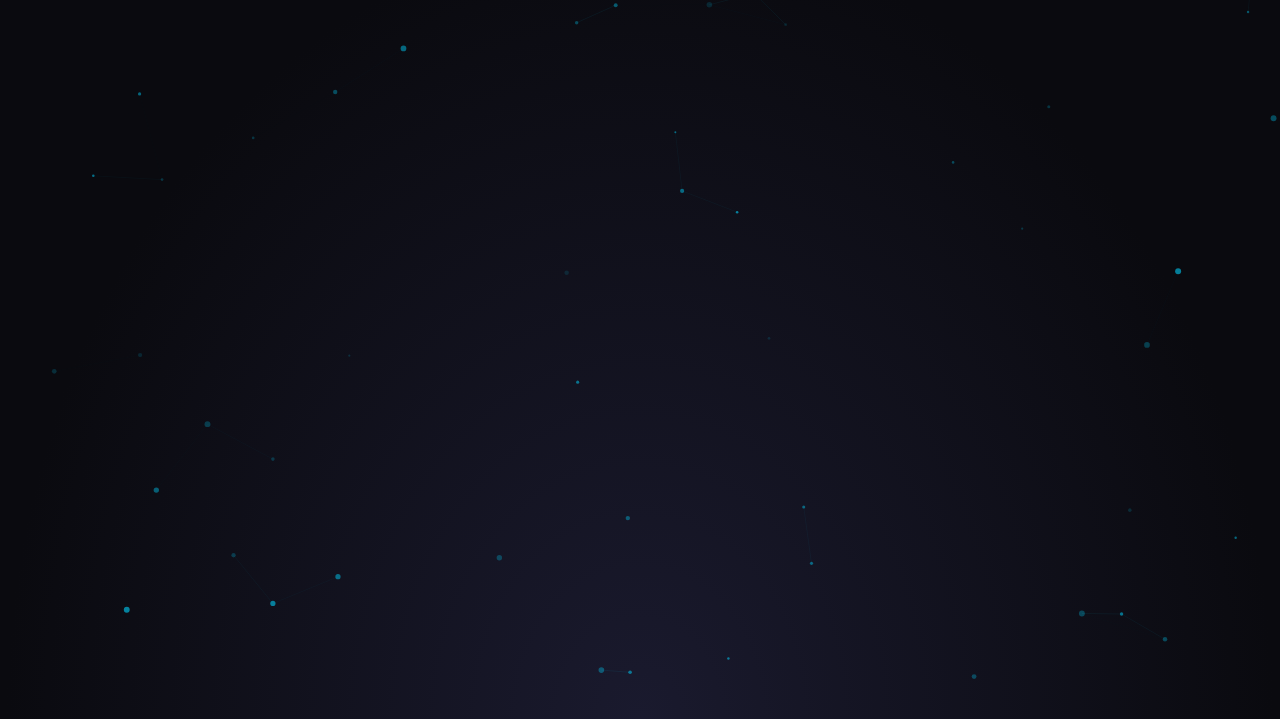
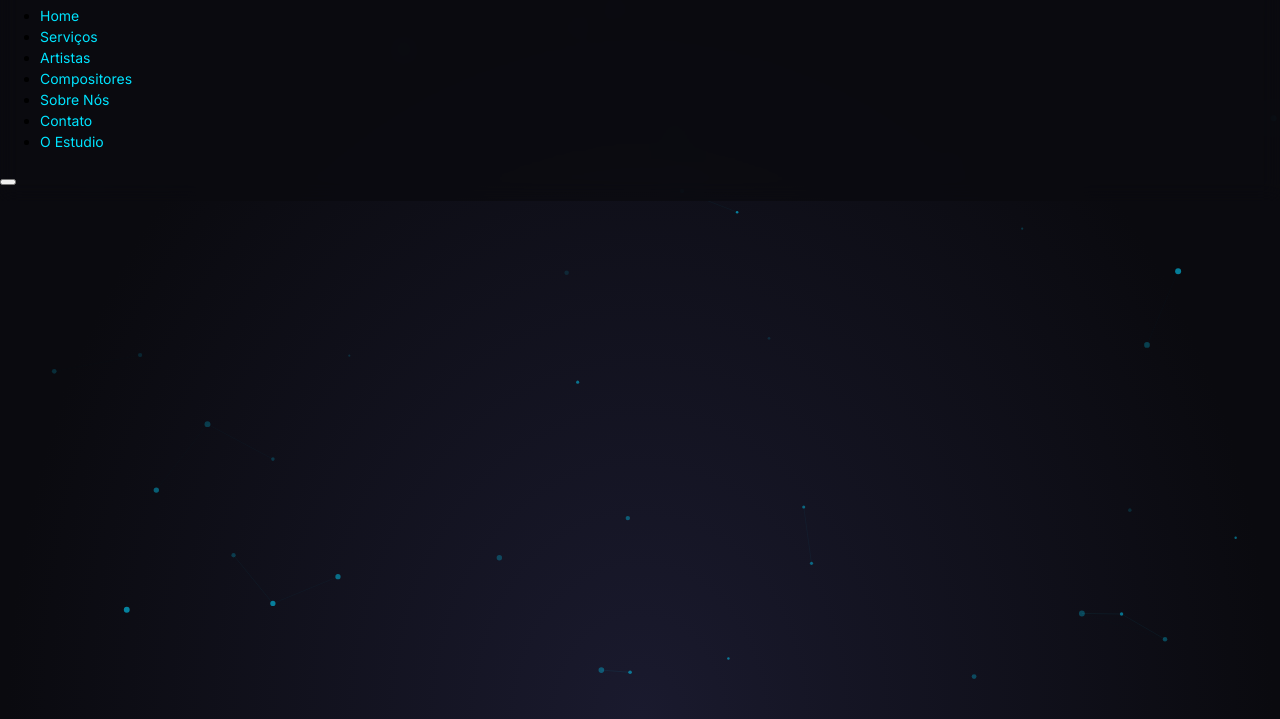
Before and after one commit to agenciaatoca/atocamusic, a plain HTML site: page index.html in a window 1280 px wide. Shown: the part 80-799 px from the top of the page. Drawn offline with Linux system fonts and the light colour scheme; a web font is replaced by a local one.

Commit message:
Update style.css

```diff
--- a/style.css
+++ b/style.css
@@ -84,6 +84,19 @@
 
   /* Layout */
   --container-sm: 640px; --container-md: 768px; --container-lg: 1024px; --container-xl: 1280px;
+}
+
+/* === CORREÇÃO 3: Header fixo e visível === */
+.header {
+  position: fixed;
+  top: 0;
+  left: 0;
+  width: 100%;
+  z-index: 999;
+  background: rgba(10, 10, 15, 0.8); /* Transparente inicial, alterado no scroll via JS */
+  transition: background 0.3s ease;
+  padding: 1rem 0;
+  backdrop-filter: blur(10px);
 }
 
 /* Cores do modo escuro (Dark Mode) */
```
